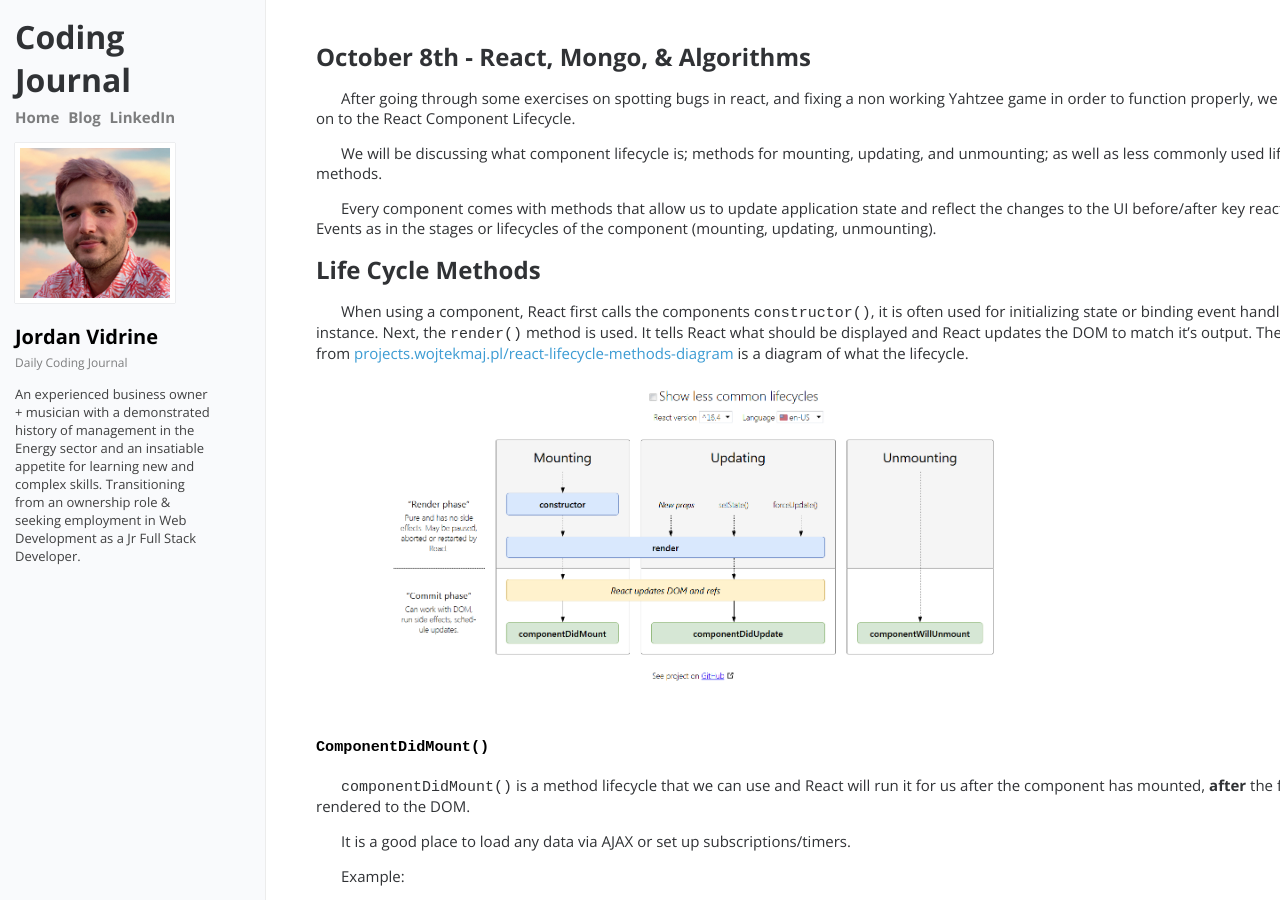
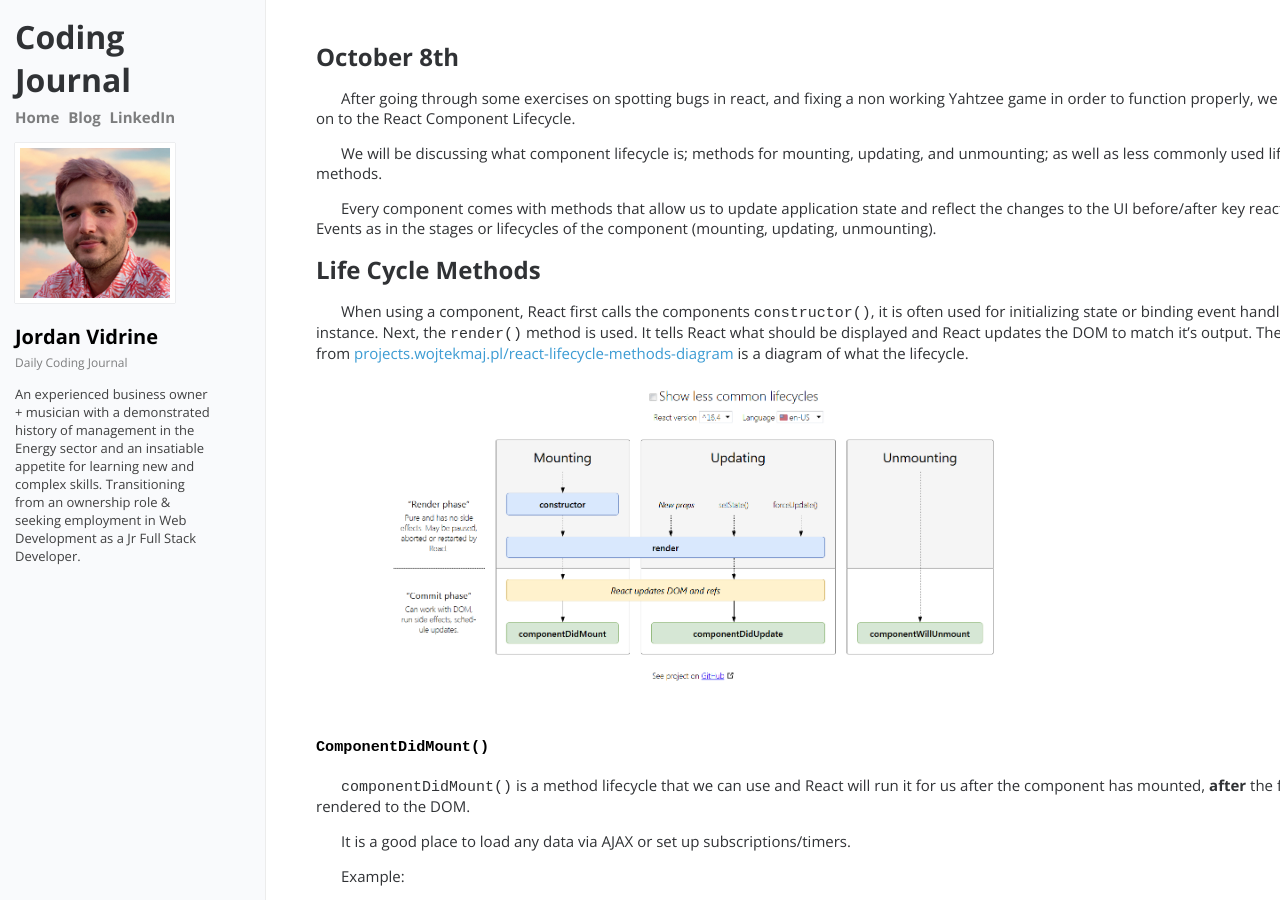
Before and after one commit to jordanvidrine/blog, a Jekyll site: the page built from _posts/2019-10-08-October-8th.md, in a window 1280 px wide and 900 px high. Built offline with Jekyll 4.4.1, drawn with Linux system fonts in a browser that asks for light colours.

Commit message:
last update

```diff
--- a/_posts/2019-10-08-October-8th.md
+++ b/_posts/2019-10-08-October-8th.md
@@ -1,6 +1,6 @@
 ---
 layout: post
-title: "October 8th - React, Mongo, & Algorithms"
+title: "October 8th"
 ---
 After going through some exercises on spotting bugs in react, and fixing a non working Yahtzee game in order to function properly, we are moving on to the React Component Lifecycle.
 
```
